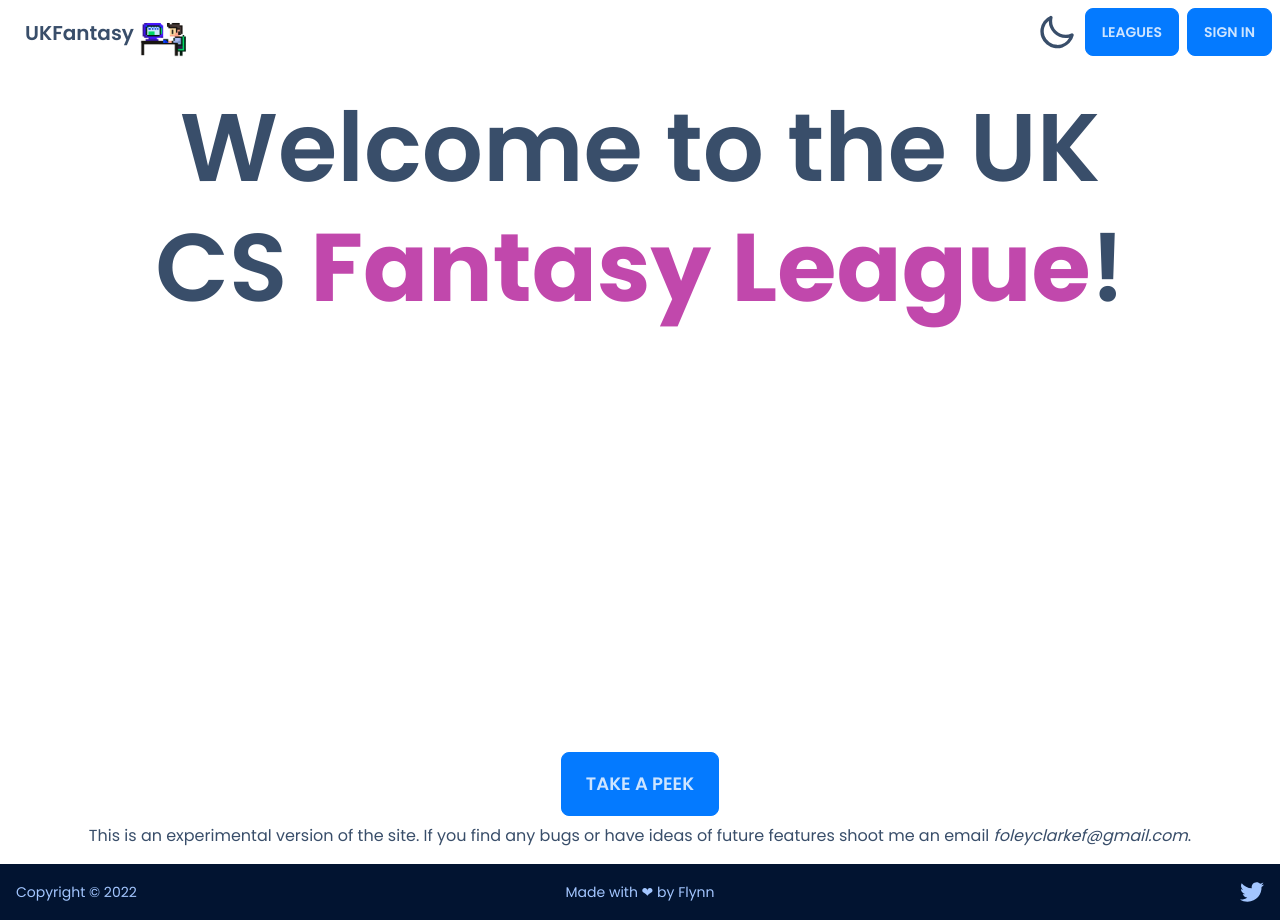
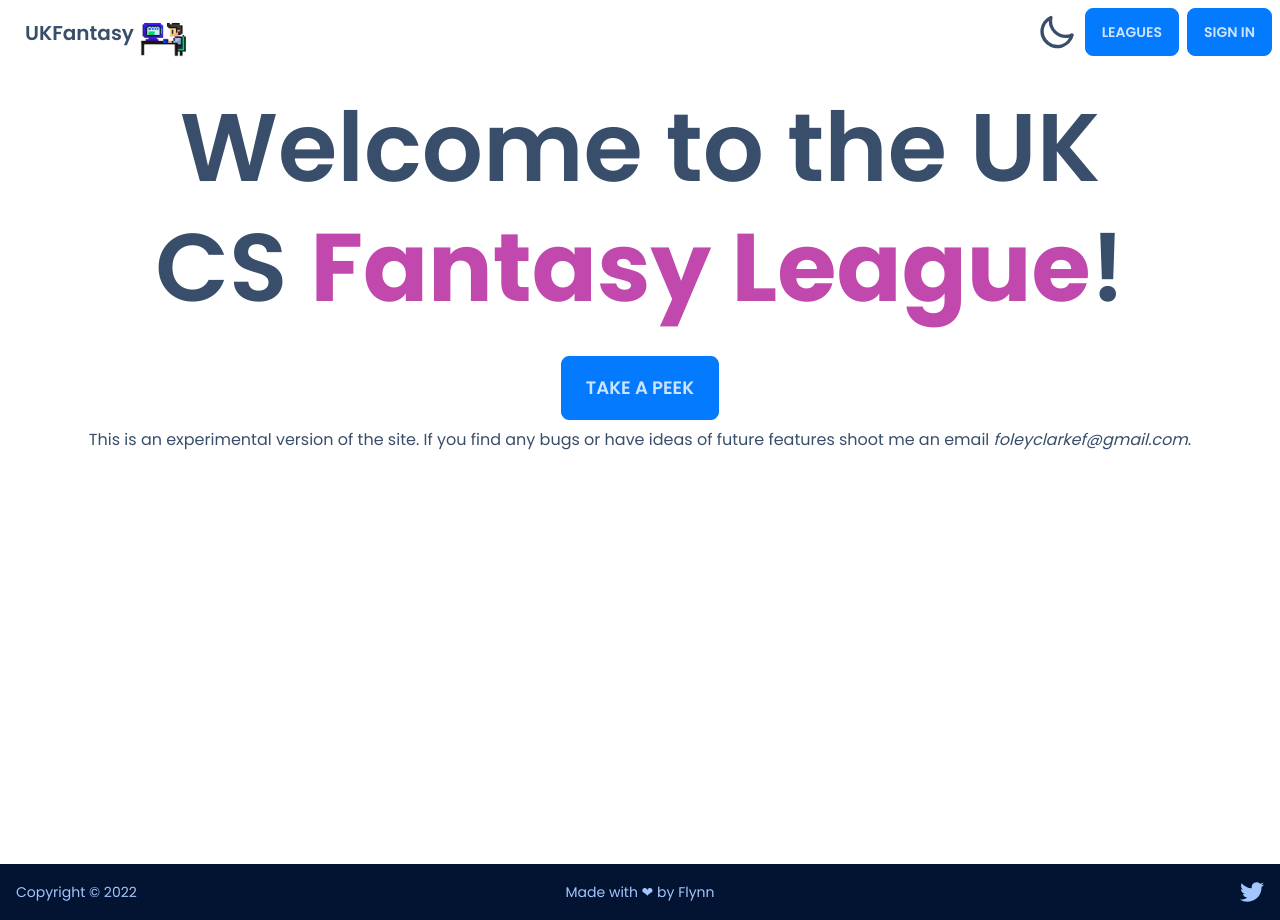
Before and after one commit to FlynnFc/UKFantasy, a Next.js app: page / in a window 1280 px wide. Built offline with nearby package versions, Linux system fonts and the light colour scheme; no server answers.

Commit message:
Update index.tsx

```diff
--- a/src/pages/index.tsx
+++ b/src/pages/index.tsx
@@ -15,13 +15,13 @@ const Home: NextPage = () => {
   // }, [router, status]);
   return (
     <>
-      <main className="container mx-auto flex min-h-screen flex-col items-center justify-between p-4">
+      <main className="container mx-auto flex min-h-screen flex-col items-center justify-start p-4">
         <h1 className="my-2 w-5/6 text-center text-2xl font-semibold md:text-4xl xl:text-[6rem] xl:leading-tight">
           Welcome to the UK CS{" "}
           <span className="font-bold text-accent"> Fantasy League</span>!
         </h1>
 
-        <div className="flex w-full flex-col items-center">
+        <div className="my-5 flex w-full flex-col items-center">
           <Link href={"./epic39"}>
             <button className="btn-primary btn-lg btn w-fit">
               Take a peek
```
